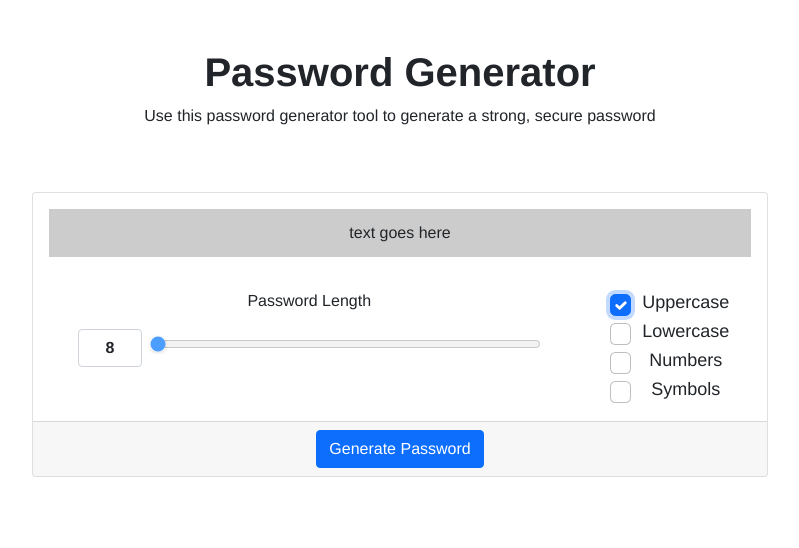
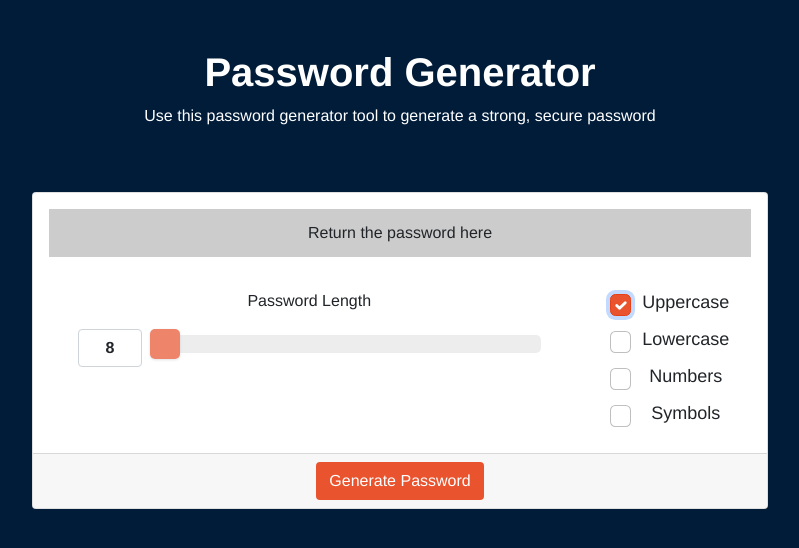
Before and after one commit to crrmarchese/Password-Generator, a plain HTML site: page index.html in a window 1280 px wide. Both pictures are taken after a click on the checkbox "Uppercase". Shown: the whole page, without its empty margins (240-1039 px from the left). Drawn offline with nearby package versions, Linux system fonts and the light colour scheme.

Commit message:
Style page background and button, comment JS

```diff
--- a/css/styles.css
+++ b/css/styles.css
@@ -1,12 +1,21 @@
 /*================= GLOBAL ==================*/
+:root {
+  --accent-color: #e9532e;
+  --dk-accent-color :#e44119;
+}
+
 body {
     font-family: 'Arimo', sans-serif;
+    background-color: #011c39;
 }
 
-h1{
+h1 {
     font-weight: 700;
 }
 
+.text--white {
+    color: var(--bs-white);
+}
 /*================= MAIN ==================*/
 #pw-generator-results {
     background-color: #ccc;
@@ -21,10 +30,9 @@ h1{
 
 #pw-generator-customizer .form-check {
     font-size: 1.125rem;
+    margin-bottom: .625rem;
 }
-/* #pw-number-slider {
-    line-height: 1.5625rem;
-} */
+
 #number-range-output {
     width: 4rem;
     display: inline-block;
@@ -35,7 +43,7 @@ h1{
 
 /* The slider itself */
 .slider {
-    /* -webkit-appearance: none; */
+    -webkit-appearance: none;
     width: 75%;
     height: 1.125rem;
     background-color: #e9e9e9;
@@ -45,7 +53,7 @@ h1{
     border-radius: .3125em;
     font-weight: 700;
     outline: none;
-    opacity: 0.7;
+    opacity: 0.8;
     -webkit-transition: .2s;
     transition: opacity .2s;
   }
@@ -56,12 +64,12 @@ h1{
 
   /* The slider handle (use -webkit- (Chrome, Opera, Safari, Edge) and -moz- (Firefox) to override default look) */
   .slider::-webkit-slider-thumb {
-    /* -webkit-appearance: none;
-    appearance: none; */
+    -webkit-appearance: none;
+    appearance: none;
     width: 30px;
     height: 30px;
     /* background-color: #4CAF50; */
-    background-color: #f6f6f6;
+    background-color: #eb6645;
     cursor: pointer;
     -webkit-box-shadow: 0 1px 3px rgba(0,0,0,.15);
     -moz-box-shadow: 0 1px 3px rgba(0,0,0,.15);
@@ -73,7 +81,7 @@ h1{
     width: 30px;
     height: 30px;
     /* background-color: #4CAF50; */
-    background-color: #f6f6f6;
+    background-color:#eb6645;
     cursor: pointer;
     -webkit-box-shadow: 0 1px 3px rgba(0,0,0,.15);
     -moz-box-shadow: 0 1px 3px rgba(0,0,0,.15);
@@ -83,3 +91,17 @@ h1{
   .form-check-input[type=checkbox] {
     font-size: larger;
   }
+
+  .form-check-input[type=checkbox]:checked {
+    background-color: var(--accent-color);
+    border-color: var(--dk-accent-color);
+  }
+
+  .btn--custom {
+    background-color: var(--accent-color);
+  }
+
+  .btn.btn--custom:hover {
+    background-color: var(--dk-accent-color);
+    color: var(--bs-white);
+  }
--- a/index.html
+++ b/index.html
@@ -15,7 +15,7 @@
 <body class="d-flex h-100 text-center">
 
     <main id ="page-pw-generator" class="container py-5">
-		<div class="row">
+		<div class="row text--white">
 			<div class="col-sm-12">
 				<h1>Password Generator</h1>
 				<p>Use this password generator tool to generate a strong, secure password</p>
@@ -27,12 +27,12 @@
 				<div class="card mt-5">
 					<div class="card-body">
 						<div id="pw-generator-results">
-							text goes here
+							Return the password here
 						</div>
 						<!-- Nested columns -->
 						<div class="row">
 							<div class="col-lg-9 col-sm-12">
-								<form id="form-pw-number-slider" class="mb-md-3 mb-lg-0">
+								<form id="form-pw-number-slider" class="mb-sm-3 mb-lg-0">
 									<p>Password Length</p>
 									<div id="pw-number-slider" class="pw-number-slider">
 									<input type="text" name="number-range-output" id="number-range-output" value="8" class="form-control">
@@ -71,7 +71,7 @@
 						</div>
 					</div>
 					<div class="card-footer">
-						<button id="generate" class="btn btn-primary">Generate Password</button>
+						<button id="generate" class="btn btn--custom text--white">Generate Password</button>
 					</div>
 				</div>
 			</div>
--- a/js/script.js
+++ b/js/script.js
@@ -17,16 +17,16 @@ generateBtn.addEventListener("click", writePassword);
 
 // Custom Range Slider
 
-// Range slider control
+// Range slider control ID
 var sliderRangeNum = document.getElementById("slider-range-customizer");
 
-//Input box to return value from slider control
+//Input box ID to return value from slider control
 var sliderNumOutput = document.getElementById("number-range-output");
 
 //Returns value from slider control into input box
 sliderNumOutput.innerHTML = sliderRangeNum.value;
 
-// Execute JS when a user writes something in <input> field. Write the value from the slider into the input value attribute
+// Execute JS when a user writes something in <input> field. Write the value from the slider into the <input> value attribute
 sliderRangeNum.oninput = function() {
   sliderNumOutput.value = this.value;
 }
```
